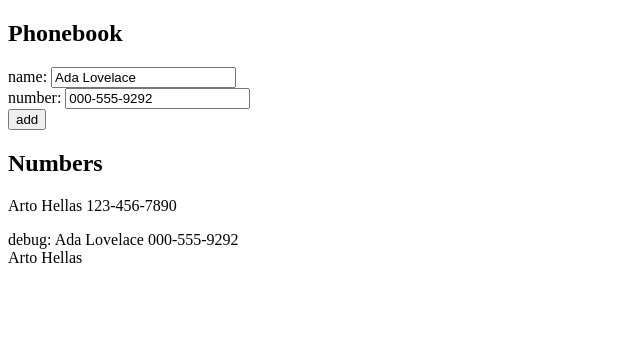
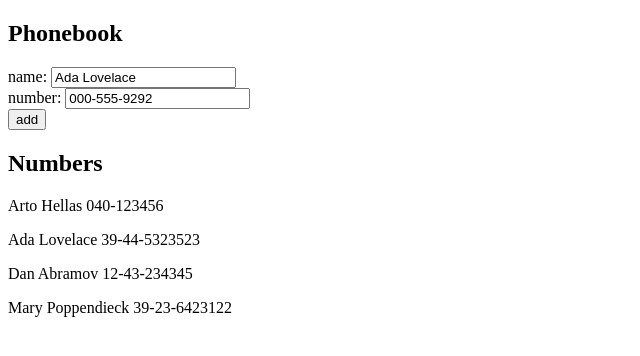
Before and after one commit to Pyth-n/full-stack, a React (Create React App) app in the folder part2/phone-book/: page / in a window 1280 px wide. Shown: the top 356 px of the page, without its empty margins (0-640 px from the left). Built offline with nearby package versions, Linux system fonts and the light colour scheme; the HTML template or start-up script is replaced by a standard one.

Commit message:
Update App.js
use ids instead of names for keys

```diff
--- a/part2/phone-book/src/App.js
+++ b/part2/phone-book/src/App.js
@@ -3,7 +3,10 @@ import Person from './components/Person'
 
 function App() {
   const [persons, setPersons] = useState([
-    { name: 'Arto Hellas', number: '123-456-7890' }
+    { name: 'Arto Hellas', number: '040-123456', id: 1 },
+    { name: 'Ada Lovelace', number: '39-44-5323523', id: 2 },
+    { name: 'Dan Abramov', number: '12-43-234345', id: 3 },
+    { name: 'Mary Poppendieck', number: '39-23-6423122', id: 4 }
   ])
   const [newName, setNewName] = useState('Ada Lovelace')
   const [newNumber, setNewNumber] = useState('000-555-9292')
@@ -22,7 +25,8 @@ function App() {
     if (isNameAvailable(newName)) {
       const personObject = {
         name: newName,
-        number: newNumber
+        number: newNumber,
+        id: persons.length + 1
       }
       setPersons(persons.concat(personObject))
     }
@@ -52,13 +56,7 @@ function App() {
         </div>
       </form>
       <h2>Numbers</h2>
-      {persons.map(x => <Person key={x.name} name={x.name} number={x.number} />)}
-      <div>
-        debug: {newName} {newNumber}
-      </div>
-      <div>
-        {persons.map(x => x.name)}
-      </div>
+      {persons.map(x => <Person key={x.id} name={x.name} number={x.number} />)}
     </div>
   );
 }
```
